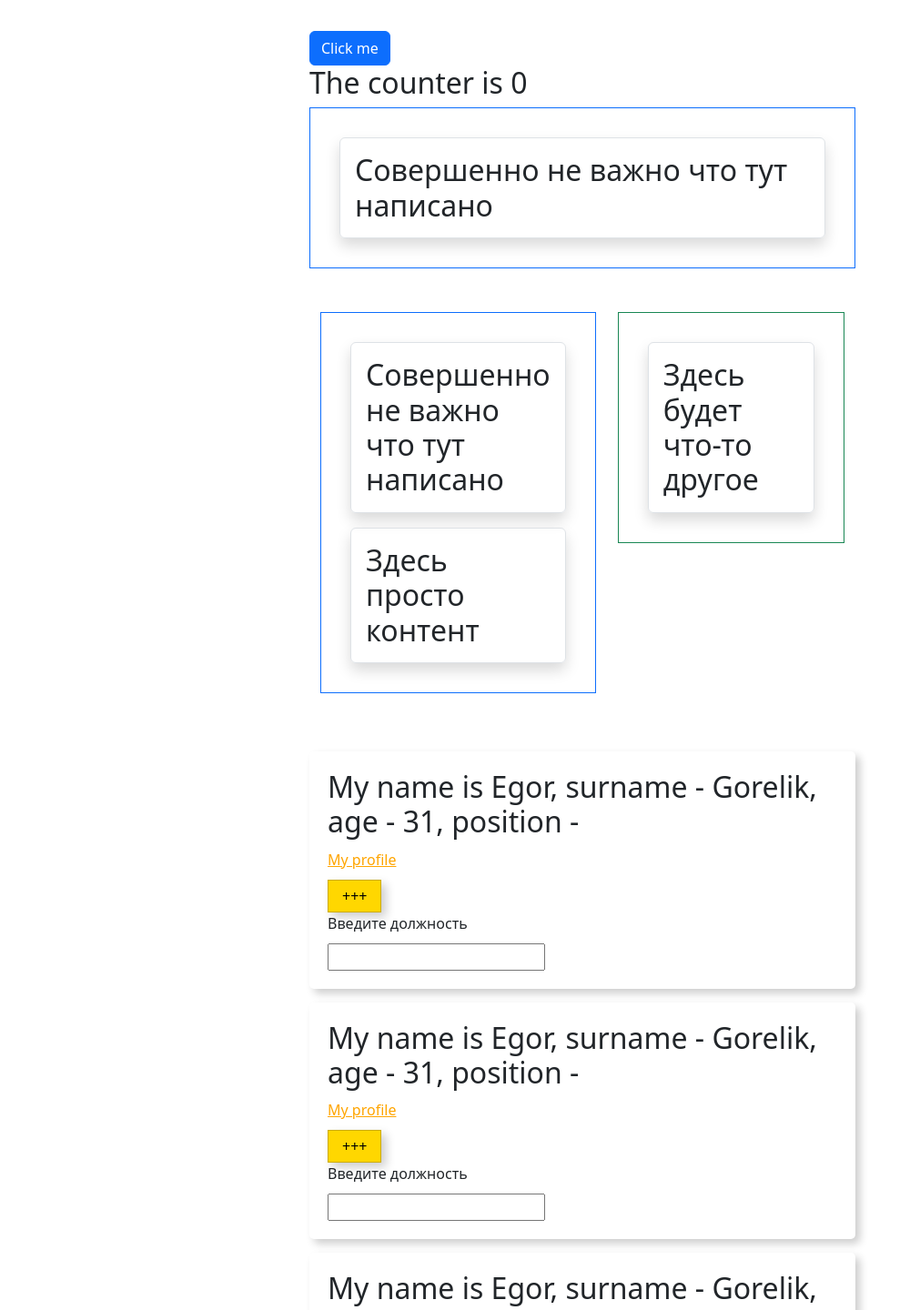
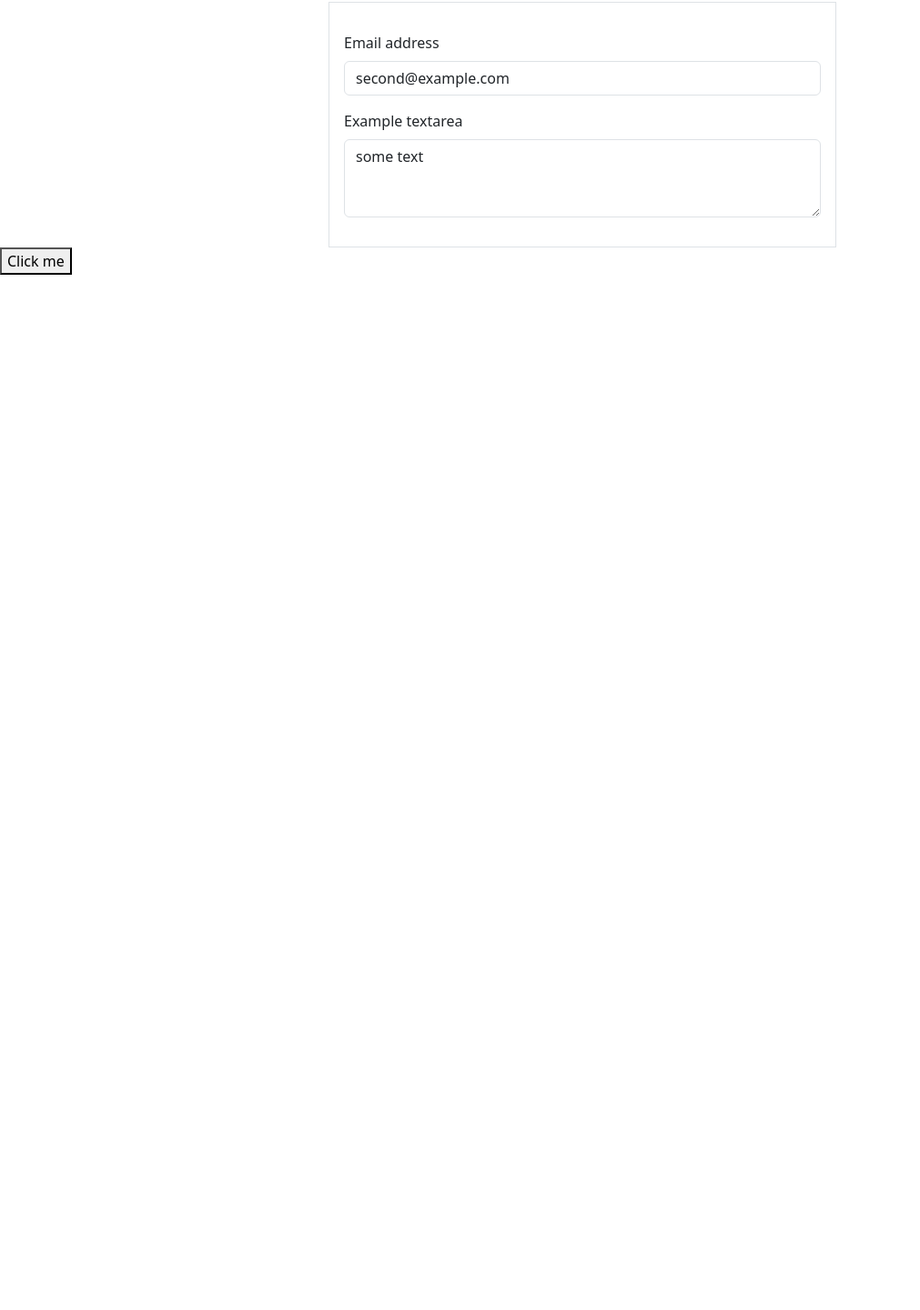
Before and after one commit to D0lphin23/base-react, a React (Create React App) app: page / in a window 1280 px wide. Shown: the part 46-1486 px from the top of the page at 91% size, without its empty margins (0-1011 px from the left). After the commit the page ends 800 px from the top, so only its background shows below. Built offline with nearby package versions, Linux system fonts and the light colour scheme.

Commit message:
- Реализапция React.memo и shouldComponentUpdate

```diff
--- a/src/App.js
+++ b/src/App.js
@@ -1,186 +1,132 @@
-import React, { Component } from "react";
-import styled from "styled-components";
-import BootstrapTest from "./BootstrapTest";
-
+import { useState, memo, useCallback } from "react";
+import { Container } from "react-bootstrap";
 import "./App.css";
 
-const EmpItem = styled.div`
-    padding: 20px;
-    margin-bottom: 15px;
-    border-radius: 5px;
-    box-shadow: 5px 5px 10px rgba(0, 0, 0, 0.2);
-    a {
-        display: block;
-        margin: 10px 0;
-        color: ${(props) => (props.active ? "orange" : "black")};
-    }
-    input {
-        display: block;
-        margin-top: 10px;
-    }
-`;
+// class Form extends Component {
+//     shouldComponentUpdate(nextProps) {
+//         if (this.props.mail.name === nextProps.mail.name) {
+//             return false;
+//         }
 
-const Header = styled.h2`
-    font-style: 22px;
-`;
+//         return true;
+//     }
 
-export const Button = styled.button`
-    display: block;
-    padding: 5px 15px;
-    background-color: gold;
-    border: 1px solid rgba(0, 0, 0, 0.2);
-    box-shadow: 5px 5px 10px rgba(0, 0, 0, 0.2);
-`;
+//     render() {
+//         console.log("render form");
 
-class WhoAmI extends Component {
-    constructor(props) {
-        super(props);
-        this.state = {
-            years: 31,
-            text: "+++",
-            position: "",
-        };
-    }
+//         return (
+//             <Container>
+//                 <form className="w-50 border mt-5 p-3 m-auto">
+//                     <div className="mb-3">
+//                         <label
+//                             htmlFor="exampleFormControlInput1"
+//                             className="form-label mt-3"
+//                         >
+//                             Email address
+//                         </label>
+//                         <input
+//                             value={this.props.mail.name}
+//                             type="email"
+//                             className="form-control"
+//                             id="exampleFormControlInput1"
+//                             placeholder="name@example.com"
+//                         />
+//                     </div>
+//                     <div className="mb-3">
+//                         <label
+//                             htmlFor="exampleFormControlTextarea1"
+//                             className="form-label"
+//                         >
+//                             Example textarea
+//                         </label>
+//                         <textarea
+//                             value={this.props.text}
+//                             className="form-control"
+//                             id="exampleFormControlTextarea1"
+//                             rows="3"
+//                         ></textarea>
+//                     </div>
+//                 </form>
+//             </Container>
+//         );
+//     }
+// }
 
-    nextYear = () => {
-        this.setState((state) => ({
-            years: state.years + 1,
-        }));
-    };
-
-    commitInputChanges = (e) => {
-        this.setState({
-            position: e.target.value,
-        });
-    };
-
-    render() {
-        const { name, surname, link } = this.props;
-        const { years, position } = this.state;
-        return (
-            <EmpItem active>
-                <Header>
-                    My name is {name()}, surname - {surname.lastName}, age -{" "}
-                    {years}, position - {position}
-                </Header>
-                <a href={link}>My profile</a>
-                <Button onClick={this.nextYear}>{this.state.text}</Button>
-
-                <form>
-                    <span>Введите должность</span>
-                    <input type="text" onChange={this.commitInputChanges} />
-                </form>
-            </EmpItem>
-        );
-    }
+function propsCompare(prevProps, nextProps) {
+    return (
+        prevProps.mail.name === nextProps.mail.name &&
+        prevProps.text === nextProps.text
+    );
 }
 
-const Wrapper = styled.div`
-    width: 600px;
-    margin: 80px auto 0 auto;
-`;
+const Form = memo((props) => {
+    console.log("render form");
 
-const DynamicGreating = (props) => {
     return (
-        <div className={`mb-3 p-3 border border-${props.color}`}>
-            {React.Children.map(props.children, (child) => {
-                return React.cloneElement(child, {
-                    className: "shadow p-3 m-3 border rounded",
-                });
-            })}
-        </div>
+        <Container>
+            <form className="w-50 border mt-5 p-3 m-auto">
+                <div className="mb-3">
+                    <label
+                        htmlFor="exampleFormControlInput1"
+                        className="form-label mt-3"
+                    >
+                        Email address
+                    </label>
+                    <input
+                        value={props.mail.name}
+                        type="email"
+                        className="form-control"
+                        id="exampleFormControlInput1"
+                        placeholder="name@example.com"
+                    />
+                </div>
+                <div className="mb-3">
+                    <label
+                        htmlFor="exampleFormControlTextarea1"
+                        className="form-label"
+                    >
+                        Example textarea
+                    </label>
+                    <textarea
+                        value={props.text}
+                        className="form-control"
+                        id="exampleFormControlTextarea1"
+                        rows="3"
+                    ></textarea>
+                </div>
+            </form>
+        </Container>
     );
-};
-
-const HelloGreating = () => {
-    return (
-        <div style={{ width: "600px", margin: "0 auto" }}>
-            <DynamicGreating color={"primary"}>
-                <h2>Совершенно не важно что тут написано</h2>
-            </DynamicGreating>
-        </div>
-    );
-};
-
-const Message = (props) => {
-    return <h2>The counter is {props.counter}</h2>;
-};
-
-class Counter extends Component {
-    state = {
-        counter: 0,
-    };
-
-    changeCounter = () => {
-        this.setState(({ counter }) => ({
-            counter: counter + 1,
-        }));
-    };
-
-    render() {
-        return (
-            <>
-                <button
-                    className={"btn btn-primary"}
-                    onClick={this.changeCounter}
-                >
-                    Click me
-                </button>
-                {this.props.render(this.state.counter)}
-            </>
-        );
-    }
-}
+}, propsCompare);
 
 function App() {
+    const [data, setData] = useState({
+        mail: {
+            name: "second@example.com",
+        },
+        text: "some text",
+    });
+
+    const onLog = useCallback(() => {
+        console.log("log");
+    }, []);
+
     return (
-        <Wrapper>
-            <Counter render={(counter) => <Message counter={counter} />} />
-
-            <HelloGreating />
-            <BootstrapTest
-                left={
-                    <DynamicGreating color={"primary"}>
-                        <h2>Совершенно не важно что тут написано</h2>
-                        <h2>Здесь просто контент</h2>
-                    </DynamicGreating>
+        <>
+            <Form mail={data.mail} text={data.text} onLog={onLog} />
+            <button
+                onClick={() =>
+                    setData({
+                        mail: {
+                            name: "second@example.com",
+                        },
+                        text: "some text",
+                    })
                 }
-                right={
-                    <DynamicGreating color={"success"}>
-                        <h2>Здесь будет что-то другое</h2>
-                    </DynamicGreating>
-                }
-            />
-
-            <WhoAmI
-                name={() => {
-                    return "Egor";
-                }}
-                surname={{ lastName: "Gorelik" }}
-                link="facebook.com"
-            />
-            <WhoAmI
-                name={() => {
-                    return "Egor";
-                }}
-                surname={{ lastName: "Gorelik" }}
-                link="facebook.com"
-            />
-            <WhoAmI
-                name={() => {
-                    return "Egor";
-                }}
-                surname={{ lastName: "Gorelik" }}
-                link="facebook.com"
-            />
-            <WhoAmI
-                name={() => {
-                    return "John";
-                }}
-                surname={{ lastName: "Shepard" }}
-                link="vk.com"
-            />
-        </Wrapper>
+            >
+                Click me
+            </button>
+        </>
     );
 }
 
--- a/src/index.js
+++ b/src/index.js
@@ -1,22 +1,13 @@
 import React from "react";
 import ReactDOM from "react-dom/client";
-import styled from "styled-components";
 import "./index.css";
 import App from "./App";
-import { Button } from "./App";
 
 import "bootstrap/dist/css/bootstrap.min.css";
-
-const BigButton = styled(Button)`
-    margin: 0 auto;
-    width: 245px;
-    text-align: center;
-`;
 
 const root = ReactDOM.createRoot(document.getElementById("root"));
 root.render(
     <React.StrictMode>
         <App />
-        <BigButton as="a">Отправить отчет</BigButton>
     </React.StrictMode>,
 );
```
